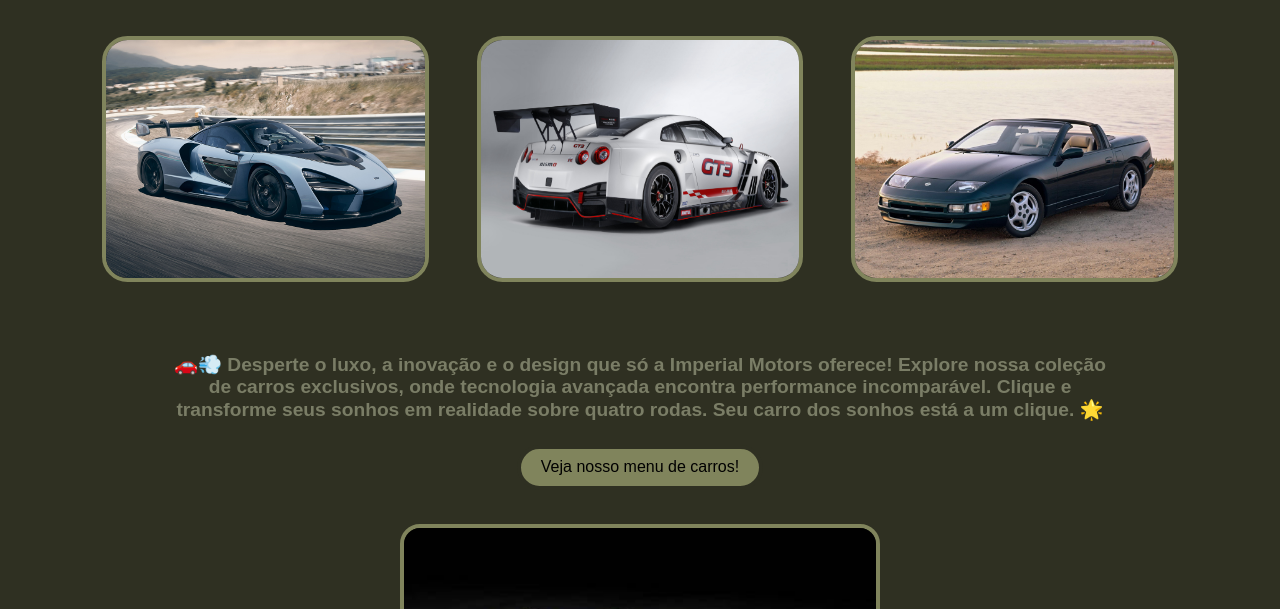
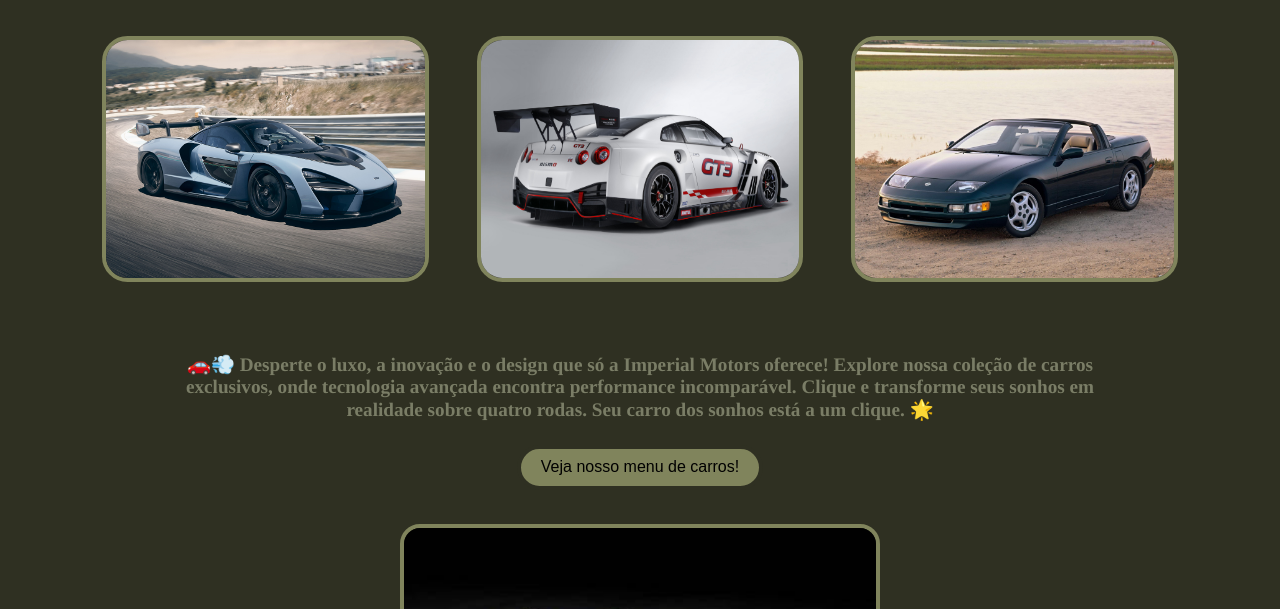
Before and after one commit to Henriluiz/portfolio-car, a plain HTML site: page index.html in a window 1280 px wide. Shown: the part 143-752 px from the top of the page. Drawn offline with Linux system fonts and the light colour scheme; a web font is replaced by a local one.

Commit message:
Atualizar o style.css

```diff
--- a/style.css
+++ b/style.css
@@ -27,7 +27,7 @@ h1 {
 
 body {
     background-color: #2F3022;
-    font-family: arial;
+    font-family: Times, serif;
     font-weight: 400;
 }
 
```
